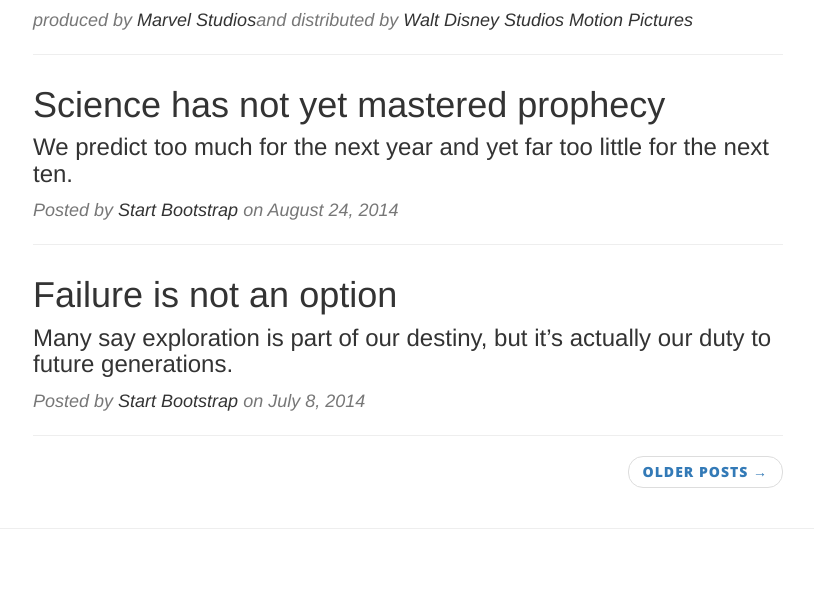
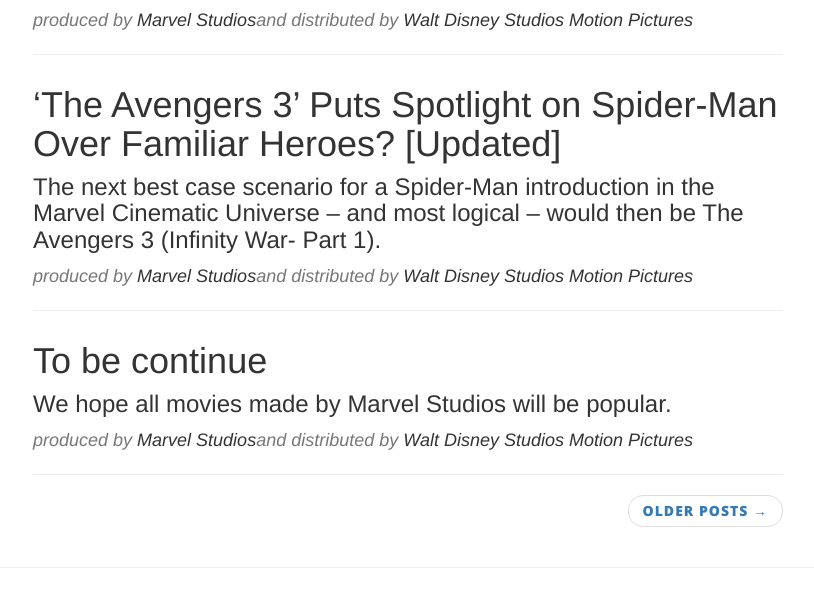
Before and after one commit to RitaQ/GirlsCodingDayDemo, a website: page index.html in a window 1280 px wide. Shown: the part 833-1426 px from the top of the page, without its empty margins (232-1046 px from the left). Drawn offline with nearby package versions, Linux system fonts and the light colour scheme.

Commit message:
啦啦啦

```diff
--- a/index.html
+++ b/index.html
@@ -116,27 +116,27 @@
                 </div>
                 <hr>
                 <div class="post-preview">
-                    <a href="post.html">
+                    <a href="https://baike.baidu.com/item/%E5%A4%8D%E4%BB%87%E8%80%85%E8%81%94%E7%9B%9F3%EF%BC%9A%E6%97%A0%E9%99%90%E6%88%98%E4%BA%89/15971907?fr=aladdin&fromid=150174&fromtitle=%E5%A4%8D%E4%BB%87%E8%80%85%E8%81%94%E7%9B%9F3">
                         <h2 class="post-title">
-                            Science has not yet mastered prophecy
+                            ‘The Avengers 3’ Puts Spotlight on Spider-Man Over Familiar Heroes? [Updated]
                         </h2>
                         <h3 class="post-subtitle">
-                            We predict too much for the next year and yet far too little for the next ten.
+                            The next best case scenario for a Spider-Man introduction in the Marvel Cinematic Universe – and most logical – would then be The Avengers 3 (Infinity War- Part 1).
                         </h3>
                     </a>
-                    <p class="post-meta">Posted by <a href="#">Start Bootstrap</a> on August 24, 2014</p>
+                    <p class="post-meta">produced by <a href="https://en.wikipedia.org/wiki/Marvel_Studios">Marvel Studios</a>and distributed by<a href='https://en.wikipedia.org/wiki/Walt_Disney_Studios_Motion_Pictures'> Walt Disney Studios Motion Pictures</a></p>
                 </div>
                 <hr>
                 <div class="post-preview">
                     <a href="post.html">
                         <h2 class="post-title">
-                            Failure is not an option
+                            To be continue
                         </h2>
                         <h3 class="post-subtitle">
-                            Many say exploration is part of our destiny, but it’s actually our duty to future generations.
+                            We hope all movies made by Marvel Studios will be popular.
                         </h3>
                     </a>
-                    <p class="post-meta">Posted by <a href="#">Start Bootstrap</a> on July 8, 2014</p>
+                    <p class="post-meta">produced by <a href="https://en.wikipedia.org/wiki/Marvel_Studios">Marvel Studios</a>and distributed by<a href='https://en.wikipedia.org/wiki/Walt_Disney_Studios_Motion_Pictures'> Walt Disney Studios Motion Pictures</a></p>
                 </div>
                 <hr>
                 <!-- Pager -->
@@ -182,7 +182,7 @@
                             </a>
                         </li>
                     </ul>
-                    <p class="copyright text-muted">Copyright &copy; Your Website 2016</p>
+                    <p class="copyright text-muted">Copyright &copy; Qiao Xinrui's website</p>
                 </div>
             </div>
         </div>
```
